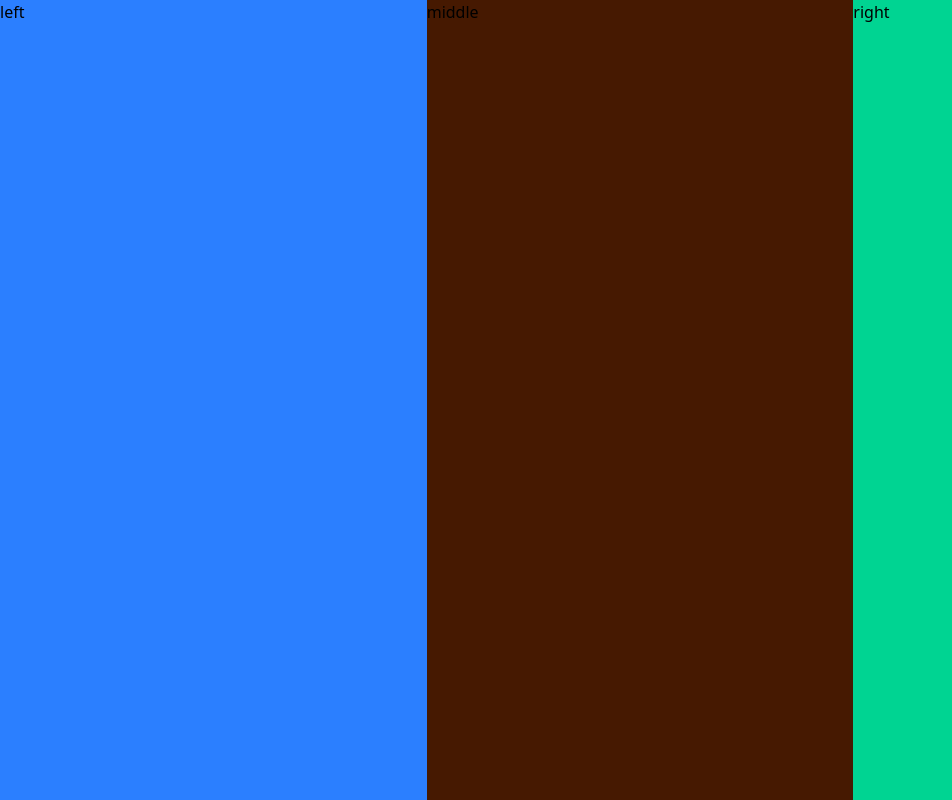
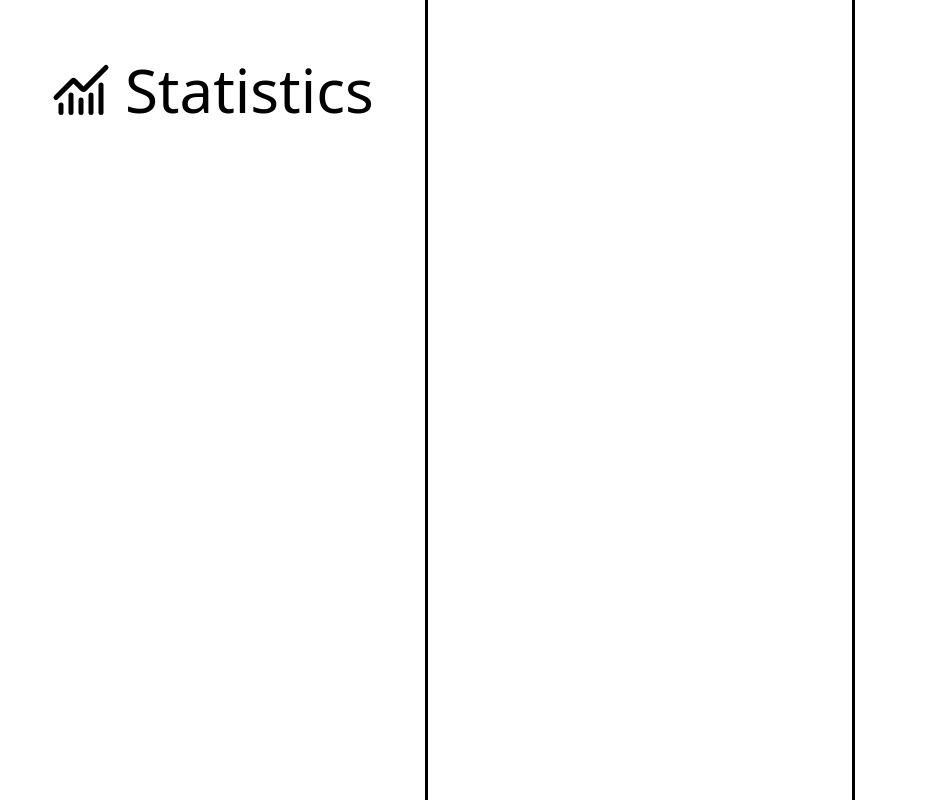
Before and after one commit to chealeanpenhchakrith/CookMie, a Vue app: page / in a window 1280 px wide. Shown: the whole page, without its empty margins (0-952 px from the left). Built offline with nearby package versions, Linux system fonts and the light colour scheme.

Commit message:
Create a header component to give a header for each 3 sections

```diff
--- a/src/App.vue
+++ b/src/App.vue
@@ -1,13 +1,13 @@
 <template>
-  <div class="flex flex-row h-dvh">
-    <left />
-    <middle />
-    <right />
+  <div class="flex flex-row h-dvh divide-x-3 divide-line">
+    <Left />
+    <Middle />
+    <Right />
   </div>
 </template>
 
 <script setup>
-import left from "./components/left.vue";
-import right from "./components/right.vue";
-import middle from "./components/middle.vue";
+import Left from "./components/Left.vue";
+import Right from "./components/Right.vue";
+import Middle from "./components/Middle.vue";
 </script>
--- /dev/null
+++ b/src/components/Header.vue
@@ -0,0 +1,19 @@
+<template>
+    <div class="flex flex-row gap-x-3.5">
+        <div v-html="icon"></div>
+        <h1 class="text-6xl">{{ title }}</h1>
+    </div>
+</template>
+
+<script setup>
+const props = defineProps({
+    title: {
+        type: String,
+        required: true
+    },
+    icon: {
+        type: String,
+        required: true
+    }
+})
+</script>
--- a/src/components/left.vue
+++ b/src/components/left.vue
@@ -1,5 +1,11 @@
 <template>
-  <div class="bg-blue-500 flex-1">
-    <h1>left</h1>
+  <div class="flex flex-1 flex-col items-center">
+    <Header class="mt-15" title="Statistics" :icon="charIcon"/>
+
   </div>
 </template>
+
+<script setup>
+import Header from './Header.vue';
+const charIcon = `<svg xmlns="http://www.w3.org/2000/svg" width="60" height="60" viewBox="0 0 24 24" fill="none" stroke="currentColor" stroke-width="2" stroke-linecap="round" stroke-linejoin="round" class="lucide lucide-chart-no-axes-combined-icon lucide-chart-no-axes-combined"><path d="M12 16v5"/><path d="M16 14v7"/><path d="M20 10v11"/><path d="m22 3-8.646 8.646a.5.5 0 0 1-.708 0L9.354 8.354a.5.5 0 0 0-.707 0L2 15"/><path d="M4 18v3"/><path d="M8 14v7"/></svg>`
+</script>
--- a/src/components/middle.vue
+++ b/src/components/middle.vue
@@ -1,5 +1,4 @@
 <template>
-  <div class="bg-amber-950 flex-1">
-    <h1>middle</h1>
+  <div class="flex-1">
   </div>
 </template>
--- a/src/components/right.vue
+++ b/src/components/right.vue
@@ -1,5 +1,4 @@
 <template>
-  <div class="bg-emerald-400 flex-1">
-    <h1>right</h1>
+  <div class="flex-1">
   </div>
 </template>
```
